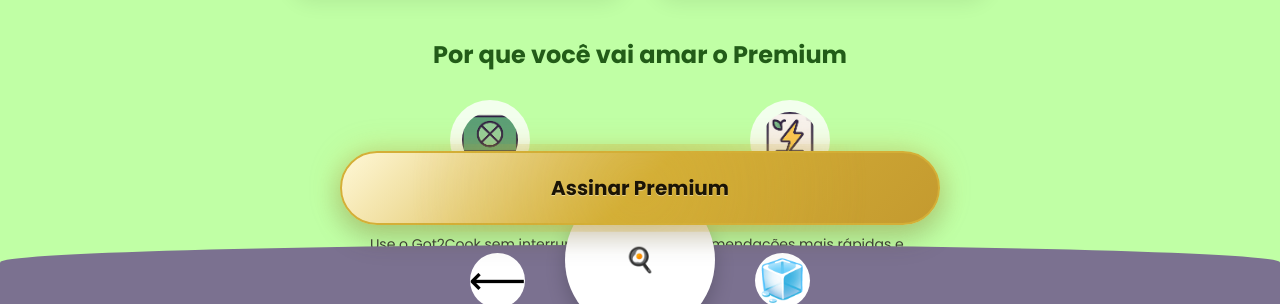
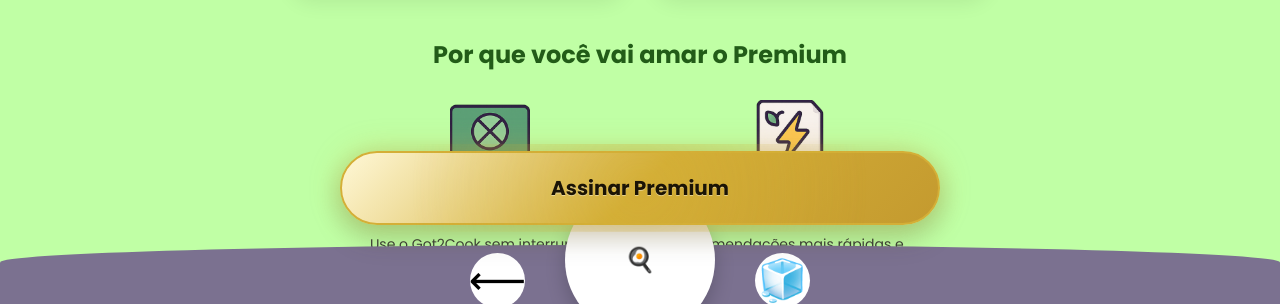
Before and after one commit to Got2Cook/Got2Cook-web, a plain HTML site: page app/plano/index.html in a window 1280 px wide. Shown: the part 485-789 px from the top of the page. Drawn offline with Linux system fonts and the light colour scheme.

Commit message:
Update meu-plano.css

```diff
--- a/app/plano/meu-plano.css
+++ b/app/plano/meu-plano.css
@@ -176,12 +176,9 @@
   gap:10px;
 }
 .vant-img{
-  width:72px;
-  height:72px;
+  width:80px;
+  height:80px;
   object-fit:contain;
-  border-radius:50%;
-  background:rgba(255,255,255,.8);
-  padding:12px;
 }
 .vant-titulo{
   margin:6px 0 4px;
```
